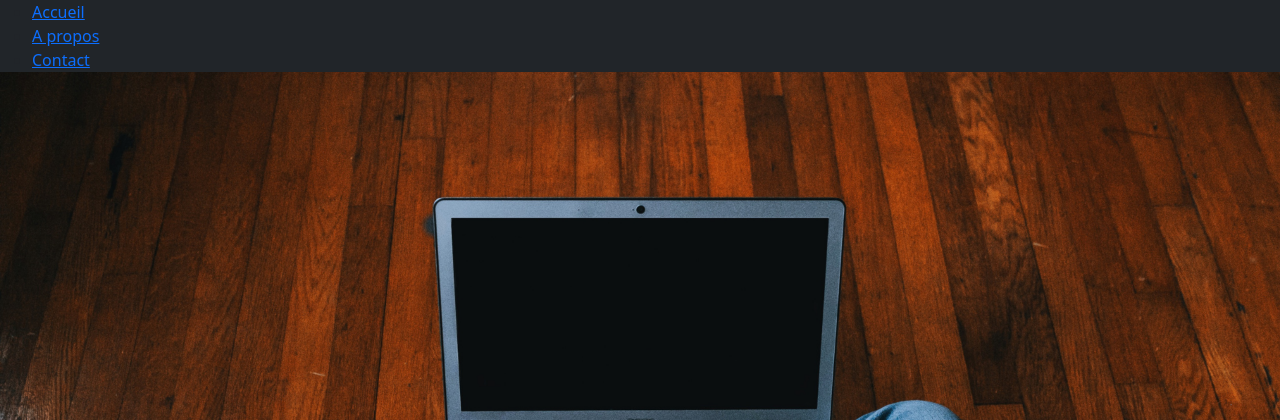
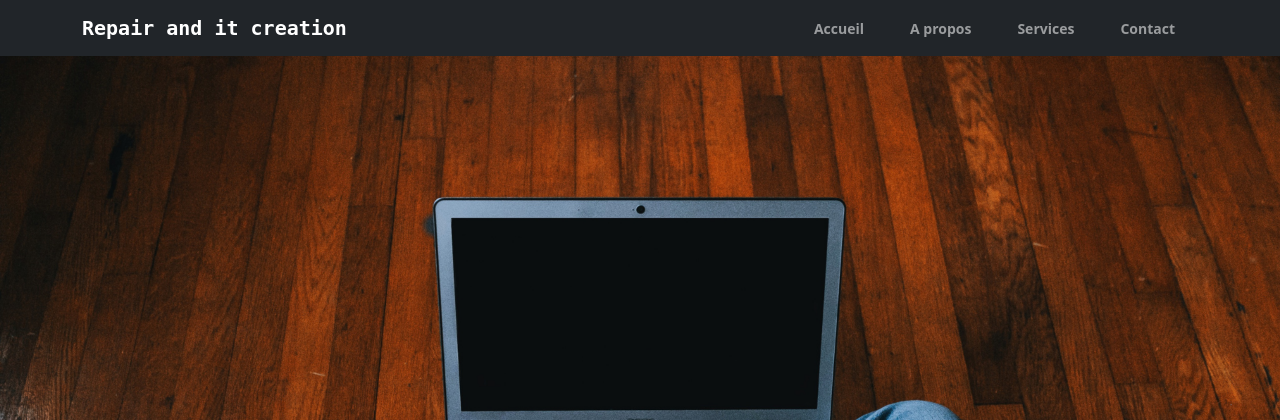
Before and after one commit to jedeon363636/site, a Django app: page / in a window 1280 px wide. Shown: the top 420 px of the page. Run offline with Django 3.2, Linux system fonts and the light colour scheme.

Commit message:
navbar global

```diff
--- a/src/Project/static/css/style.css
+++ b/src/Project/static/css/style.css
@@ -11,3 +11,19 @@ body{
 
 
 }
+
+.navbar-brand{
+    font-weight: bold;
+    font-family: monospace;
+    font-size: 20px;
+}
+
+.navbar-dark .navbar-nav .nav-link{
+    font-weight: 700;
+    font-size: 14px;
+
+}
+
+.navbar-dark .navbar-nav .nav-item{
+    margin: 0 15px;
+}
--- a/src/Project/templates/accueil.html
+++ b/src/Project/templates/accueil.html
@@ -16,17 +16,48 @@
 
     </head>
     <body>
-        <div class="header">
-            <nav class ="navbar-dark bg-dark">
 
-                <ul class="menu">
-                   <li><a href="">Accueil</a></li>
-                   <li><a href="">A propos</a></li>
-                   <li><a href="">Contact</a></li>
+
+        <nav class="navbar navbar-expand-lg navbar-dark bg-dark">
+            <div class="container">
+            <a class="navbar-brand" href="#">Repair and it creation</a>
+            <button class="navbar-toggler" type="button" data-toggle="collapse"
+            data-target="#navbarSupportedContent" aria-controls="navbarSupportedContent"
+            aria-expanded="false" aria-label="Toggle navigation">
+            <span class="navbar-toggler-icon"></span>
+            </button>
+
+
+
+            <div class="col-auto">
+            <div class="collapse navbar-collapse" id="navbarSupportedContent">
+
+                <ul class="navbar-nav mr-auto">
+
+                    <li class="nav-item active">
+                        <a class="nav-link" href="#">Accueil</a>
+                    </li>
+
+                    <li class="nav-item">
+                        <a class="nav-link" href="#">A propos</a>
+                    </li>
+
+                    <li class="nav-item">
+                        <a class="nav-link" href="#">Services</a>
+                    </li>
+
+                    <li class="nav-item">
+                        <a class="nav-link" href="#">Contact</a>
+                    </li>
+
+
+
 
                 </ul>
-            </nav>
-        </div>
+            </div>
+            </div>
+            </div>
+        </nav>
 
 
     </body>
```
